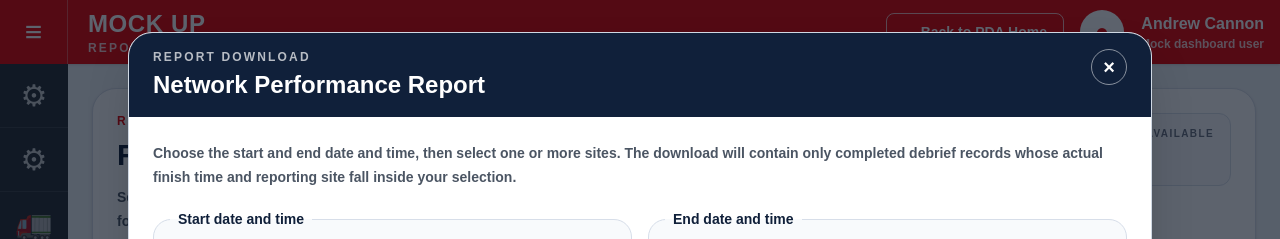
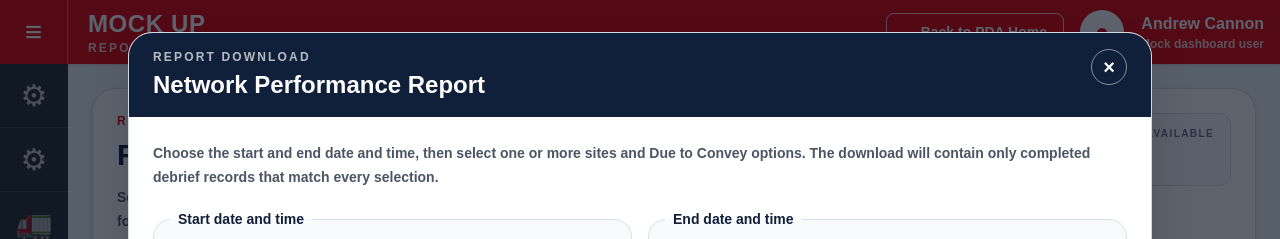
Before and after one commit to acannon76/rugby-league-supporter-web, a Next.js app: page /internal/app-ideas/link-message-mock/reports in a window 1280 px wide. Both pictures are taken after a click on the button "SELECT DATES AND SITE DOWNLOAD". Shown: the top 239 px of the page. Built offline with nearby package versions, Linux system fonts and the light colour scheme.

Commit message:
national network report add Due to convey options

```diff
--- a/src/app/internal/app-ideas/link-message-mock/reports/networkPerformancePdf.ts
+++ b/src/app/internal/app-ideas/link-message-mock/reports/networkPerformancePdf.ts
@@ -88,7 +88,7 @@ const tableColumns = [
   { title: "DRIVER", width: 67, key: "driver" },
   { title: "VEHICLE", width: 45, key: "vehicle" },
   { title: "TRAILER", width: 48, key: "trailer" },
-  { title: "TRAFFIC", width: 65, key: "traffic" },
+  { title: "DUE TO CONVEY", width: 65, key: "traffic" },
   { title: "PLAN START", width: 48, key: "plannedStart" },
   { title: "ACT START", width: 48, key: "actualStart" },
   { title: "DTT", width: 24, key: "dtt" },
--- a/src/app/internal/app-ideas/link-message-mock/reports/page.tsx
+++ b/src/app/internal/app-ideas/link-message-mock/reports/page.tsx
@@ -193,6 +193,31 @@ const availableLocations = [
   "YORKSHIRE DC VOC",
   "YPC VOC",
 ] as const;
+const dueToConveyOptions = [
+  "1C 24 Mail",
+  "2C 48 Mail",
+  "Collection",
+  "Container Repatriation",
+  "D2D",
+  "Delievery",
+  "Empty",
+  "Flex",
+  "HV Returns",
+  "International",
+  "PF 24Parcels",
+  "PF 48 Parcels",
+  "RDC 24 Tracked",
+  "RDC 48 Tracked",
+  "RDC Presort",
+  "RDC Tracked",
+  "RM Relay",
+  "Shunting",
+  "Tracked",
+  "TRacked Collection",
+  "ULD Repatriation",
+  "Unit Only",
+] as const;
+
 
 const nationalPartnerLocations = [
   "National Distribution Centre",
@@ -283,6 +308,7 @@ export default function ReportsPage() {
   const [endDate, setEndDate] = useState("");
   const [endTime, setEndTime] = useState("23:59");
   const [selectedLocations, setSelectedLocations] = useState<string[]>([...availableLocations]);
+  const [selectedDueToConvey, setSelectedDueToConvey] = useState<string[]>([...dueToConveyOptions]);
   const [errorMessage, setErrorMessage] = useState("");
 
   useEffect(() => {
@@ -302,8 +328,17 @@ export default function ReportsPage() {
   );
 
   const selectedRows = useMemo(
-    () => filterReportRows(networkPerformanceRows, startDate, startTime, endDate, endTime, selectedLocations),
-    [networkPerformanceRows, startDate, startTime, endDate, endTime, selectedLocations],
+    () =>
+      filterReportRows(
+        networkPerformanceRows,
+        startDate,
+        startTime,
+        endDate,
+        endTime,
+        selectedLocations,
+        selectedDueToConvey,
+      ),
+    [networkPerformanceRows, startDate, startTime, endDate, endTime, selectedLocations, selectedDueToConvey],
   );
 
   const toggleLocation = (location: string) => {
@@ -320,6 +355,22 @@ export default function ReportsPage() {
 
   const clearAllLocations = () => {
     setSelectedLocations([]);
+  };
+
+  const toggleDueToConvey = (value: string) => {
+    setSelectedDueToConvey((currentValues) =>
+      currentValues.includes(value)
+        ? currentValues.filter((currentValue) => currentValue !== value)
+        : [...currentValues, value],
+    );
+  };
+
+  const selectAllDueToConvey = () => {
+    setSelectedDueToConvey([...dueToConveyOptions]);
+  };
+
+  const clearAllDueToConvey = () => {
+    setSelectedDueToConvey([]);
   };
 
   const openReport = () => {
@@ -352,6 +403,11 @@ export default function ReportsPage() {
 
     if (selectedLocations.length === 0) {
       setErrorMessage("Select at least one site before downloading the report.");
+      return;
+    }
+
+    if (selectedDueToConvey.length === 0) {
+      setErrorMessage("Select at least one Due to Convey option before downloading the report.");
       return;
     }
 
@@ -428,12 +484,12 @@ export default function ReportsPage() {
           startTime={startTime}
           endDate={endDate}
           endTime={endTime}
-          selectedCount={selectedRows.length}
           availableStartDate={reportRange?.startDate || ""}
           availableEndDate={reportRange?.endDate || ""}
-          todayDate={reportRange?.today || ""}
           locations={[...availableLocations]}
           selectedLocations={selectedLocations}
+          dueToConveyOptions={[...dueToConveyOptions]}
+          selectedDueToConvey={selectedDueToConvey}
           errorMessage={errorMessage}
           onStartDateChange={setStartDate}
           onStartTimeChange={setStartTime}
@@ -442,6 +498,9 @@ export default function ReportsPage() {
           onToggleLocation={toggleLocation}
           onSelectAllLocations={selectAllLocations}
           onClearAllLocations={clearAllLocations}
+          onToggleDueToConvey={toggleDueToConvey}
+          onSelectAllDueToConvey={selectAllDueToConvey}
+          onClearAllDueToConvey={clearAllDueToConvey}
           onClose={closeReport}
           onDownload={downloadReport}
         />
@@ -455,12 +514,12 @@ function ReportDownloadModal({
   startTime,
   endDate,
   endTime,
-  selectedCount,
   availableStartDate,
   availableEndDate,
-  todayDate,
   locations,
   selectedLocations,
+  dueToConveyOptions,
+  selectedDueToConvey,
   errorMessage,
   onStartDateChange,
   onStartTimeChange,
@@ -469,6 +528,9 @@ function ReportDownloadModal({
   onToggleLocation,
   onSelectAllLocations,
   onClearAllLocations,
+  onToggleDueToConvey,
+  onSelectAllDueToConvey,
+  onClearAllDueToConvey,
   onClose,
   onDownload,
 }: {
@@ -476,12 +538,12 @@ function ReportDownloadModal({
   startTime: string;
   endDate: string;
   endTime: string;
-  selectedCount: number;
   availableStartDate: string;
   availableEndDate: string;
-  todayDate: string;
   locations: string[];
   selectedLocations: string[];
+  dueToConveyOptions: string[];
+  selectedDueToConvey: string[];
   errorMessage: string;
   onStartDateChange: (value: string) => void;
   onStartTimeChange: (value: string) => void;
@@ -490,6 +552,9 @@ function ReportDownloadModal({
   onToggleLocation: (location: string) => void;
   onSelectAllLocations: () => void;
   onClearAllLocations: () => void;
+  onToggleDueToConvey: (value: string) => void;
+  onSelectAllDueToConvey: () => void;
+  onClearAllDueToConvey: () => void;
   onClose: () => void;
   onDownload: (format: ExportFormat) => void;
 }) {
@@ -498,6 +563,7 @@ function ReportDownloadModal({
     location.toLowerCase().includes(locationSearch.trim().toLowerCase()),
   );
   const allLocationsSelected = selectedLocations.length === locations.length;
+  const allDueToConveySelected = selectedDueToConvey.length === dueToConveyOptions.length;
 
   return (
     <div className="fixed inset-0 z-50 flex items-center justify-center bg-[#07101f]/65 p-4" role="dialog" aria-modal="true" aria-labelledby="network-report-title">
@@ -519,7 +585,7 @@ function ReportDownloadModal({
 
         <div className="max-h-[calc(92vh-82px)] overflow-y-auto p-5 sm:p-6">
           <p className="text-sm font-bold leading-6 text-[#4b5563]">
-            Choose the start and end date and time, then select one or more sites. The download will contain only completed debrief records whose actual finish time and reporting site fall inside your selection.
+            Choose the start and end date and time, then select one or more sites and Due to Convey options. The download will contain only completed debrief records that match every selection.
           </p>
 
           <div className="mt-5 grid grid-cols-1 gap-4 sm:grid-cols-2">
@@ -615,16 +681,50 @@ function ReportDownloadModal({
             </div>
           </section>
 
-          <div className="mt-4 flex flex-col gap-2 rounded-[16px] border border-[#bfdbfe] bg-[#eff6ff] px-4 py-3 sm:flex-row sm:items-center sm:justify-between">
-            <div>
-              <p className="text-[10px] font-black uppercase tracking-[0.16em] text-[#0f3a6d]">Records in selected range</p>
-              <p className="mt-1 text-2xl font-black text-[#10203a]">{selectedCount}</p>
+          <section className="mt-5 overflow-hidden rounded-[18px] border border-[#d7dee9] bg-[#f8fafc]">
+            <div className="flex flex-col gap-3 border-b border-[#d7dee9] bg-[#e9eef9] px-4 py-3 sm:flex-row sm:items-center sm:justify-between">
+              <div>
+                <p className="text-xs font-black uppercase tracking-[0.16em] text-[#10203a]">Due to Convey</p>
+                <p className="mt-1 text-xs font-bold text-[#4b5563]">Choose one or more traffic types to include in the download.</p>
+              </div>
+
+              <div className="flex flex-wrap items-center gap-2">
+                <label className="flex cursor-pointer items-center gap-2 rounded-lg bg-white px-3 py-2 text-xs font-black text-[#0f3a6d] ring-1 ring-[#c7d2df]">
+                  <input
+                    type="checkbox"
+                    checked={allDueToConveySelected}
+                    onChange={() => (allDueToConveySelected ? onClearAllDueToConvey() : onSelectAllDueToConvey())}
+                    className="h-4 w-4 accent-[#0f3a6d]"
+                  />
+                  Select all
+                </label>
+                <button
+                  type="button"
+                  onClick={onClearAllDueToConvey}
+                  className="rounded-lg border border-[#c7d2df] bg-white px-3 py-2 text-xs font-black text-[#10203a] transition hover:bg-[#f3f6fa]"
+                >
+                  Clear all
+                </button>
+              </div>
             </div>
-            <div className="text-right text-xs font-bold text-[#1e3a5f]">
-              <p>{selectedLocations.length} site{selectedLocations.length === 1 ? "" : "s"} selected</p>
-              <p className="mt-1">Available data covers the five completed days before {todayDate ? formatDateOnly(todayDate) : "today"}.</p>
+
+            <div className="grid grid-cols-1 gap-px bg-[#d7dee9] sm:grid-cols-2 lg:grid-cols-3">
+              {dueToConveyOptions.map((value) => (
+                <label
+                  key={value}
+                  className="flex cursor-pointer items-center justify-between gap-4 bg-white px-4 py-3 text-sm font-bold text-[#10203a] transition hover:bg-[#eef4ff]"
+                >
+                  <span>{value}</span>
+                  <input
+                    type="checkbox"
+                    checked={selectedDueToConvey.includes(value)}
+                    onChange={() => onToggleDueToConvey(value)}
+                    className="h-4 w-4 shrink-0 accent-[#0f3a6d]"
+                  />
+                </label>
+              ))}
             </div>
-          </div>
+          </section>
 
           {errorMessage ? (
             <div className="mt-4 rounded-[14px] border border-[#ef4444] bg-[#fff1f2] px-4 py-3 text-sm font-black text-[#991b1b]">
@@ -785,7 +885,7 @@ function buildNetworkPerformanceRows(dates: string[]): NetworkPerformanceRow[] {
           driver: drivers[(dayIndex + siteIndex + legIndex) % drivers.length],
           vehicle: vehicles[(dayIndex * 2 + siteIndex + legIndex) % vehicles.length],
           trailerNumber: trailers[(dayIndex * 3 + siteIndex * 2 + legIndex) % trailers.length],
-          traffic: baseLegs[(siteIndex + legIndex) % baseLegs.length].traffic,
+          traffic: dueToConveyOptions[(dayIndex + siteIndex * 2 + legIndex) % dueToConveyOptions.length],
           departureLocation,
           plannedStartTs,
           actualStartTs,
@@ -852,21 +952,32 @@ function filterReportRows(
   endDate: string,
   endTime: string,
   selectedLocations: string[],
+  selectedDueToConvey: string[],
 ) {
   const startTs = `${startDate}T${startTime}:00`;
   const endTs = `${endDate}T${endTime}:59`;
 
-  if (!startDate || !startTime || !endDate || !endTime || startTs > endTs || selectedLocations.length === 0) {
+  if (
+    !startDate ||
+    !startTime ||
+    !endDate ||
+    !endTime ||
+    startTs > endTs ||
+    selectedLocations.length === 0 ||
+    selectedDueToConvey.length === 0
+  ) {
     return [];
   }
 
   const selectedLocationSet = new Set(selectedLocations);
+  const selectedDueToConveySet = new Set(selectedDueToConvey);
 
   return rows.filter(
     (row) =>
       row.actualFinishTs >= startTs &&
       row.actualFinishTs <= endTs &&
-      selectedLocationSet.has(row.reportingSite),
+      selectedLocationSet.has(row.reportingSite) &&
+      selectedDueToConveySet.has(row.traffic),
   );
 }
 
@@ -902,7 +1013,7 @@ function exportNetworkPerformanceRows(
     "Driver",
     "Vehicle",
     "Trailer Number",
-    "Traffic",
+    "Due to Convey",
     "Departure Location",
     "Planned Start",
     "Actual Start",
```
